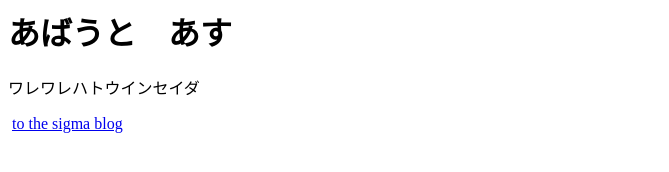
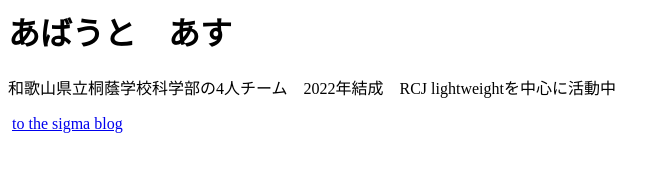
Before and after one commit to yutasm17761940/toin-sigma-, a plain HTML site: page index.html in a window 1280 px wide. Shown: the whole page, without its empty margins (0-669 px from the left). Drawn offline with Linux system fonts and the light colour scheme.

Commit message:
Update index.html

```diff
--- a/index.html
+++ b/index.html
@@ -7,7 +7,7 @@
 </head>
 <body>
        <h1>あばうと　あす</h1>
-       <p>ワレワレハトウインセイダ</p>
+       <p>和歌山県立桐蔭学校科学部の4人チーム　2022年結成　RCJ lightweightを中心に活動中</p>
        <img src="test.jpg" alt="">
        <a href="https://twitter.com/Toin_Sigma">to the sigma blog</a>
 </body>
```
